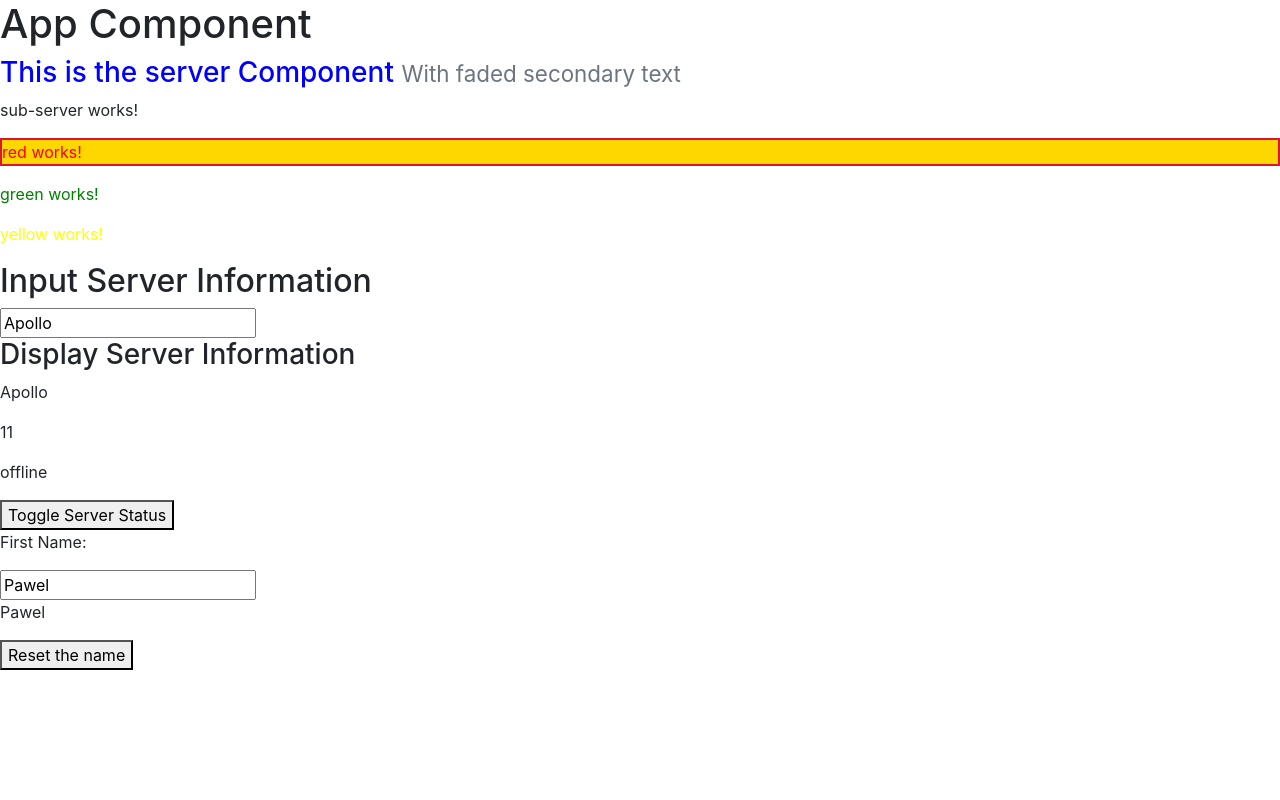
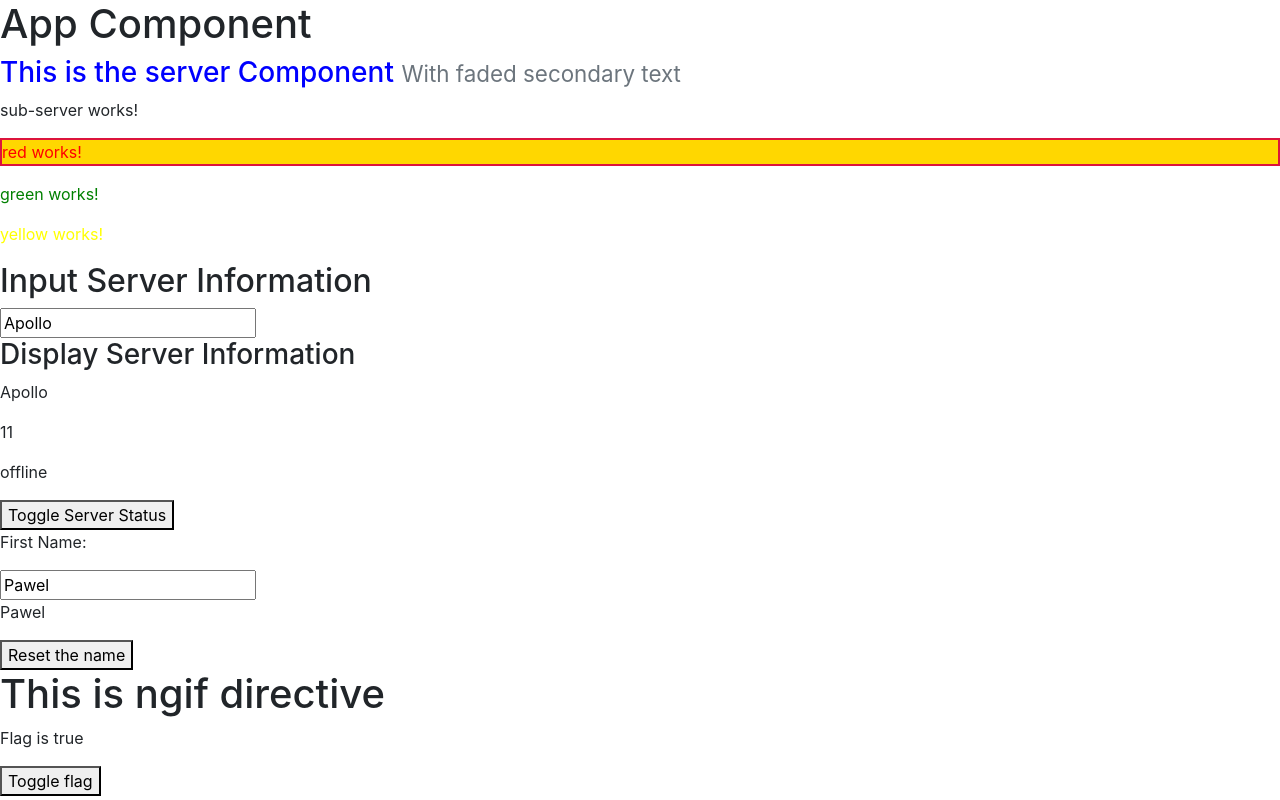
Before and after one commit to pawgid/angularApp, an Angular app: page / in a window 1280 px wide. Built offline with nearby package versions, Linux system fonts and the light colour scheme.

Commit message:
Added *ngif directive with butto which uses it

```diff
--- a/src/app/app.component.html
+++ b/src/app/app.component.html
@@ -16,3 +16,12 @@
 <input type="text" [(ngModel)]="firstName">
 <p>{{firstName}}</p>
 <button (click) ="resetTheName()" [disabled]="checkName()">Reset the name</button>
+
+<h1>This is ngif directive</h1>
+
+<p *ngIf="flag; else elseblock">Flag is true</p>
+<ng-template #elseblock>
+    <p>Flag is false</p>
+</ng-template>
+
+<button (click)="toggleFlag()">Toggle flag</button>
--- a/src/app/app.component.ts
+++ b/src/app/app.component.ts
@@ -14,6 +14,7 @@ export class AppComponent {
   buttonState = true;
   firstName = 'Pawel';
   state = false;
+  flag = true;
 
   constructor() {
     setTimeout(() => {
@@ -41,4 +42,9 @@ export class AppComponent {
       return this.state;
     }
   }
+
+  toggleFlag() {
+    this.flag = !this.flag;
+    return this.flag;
+  }
 }
```
